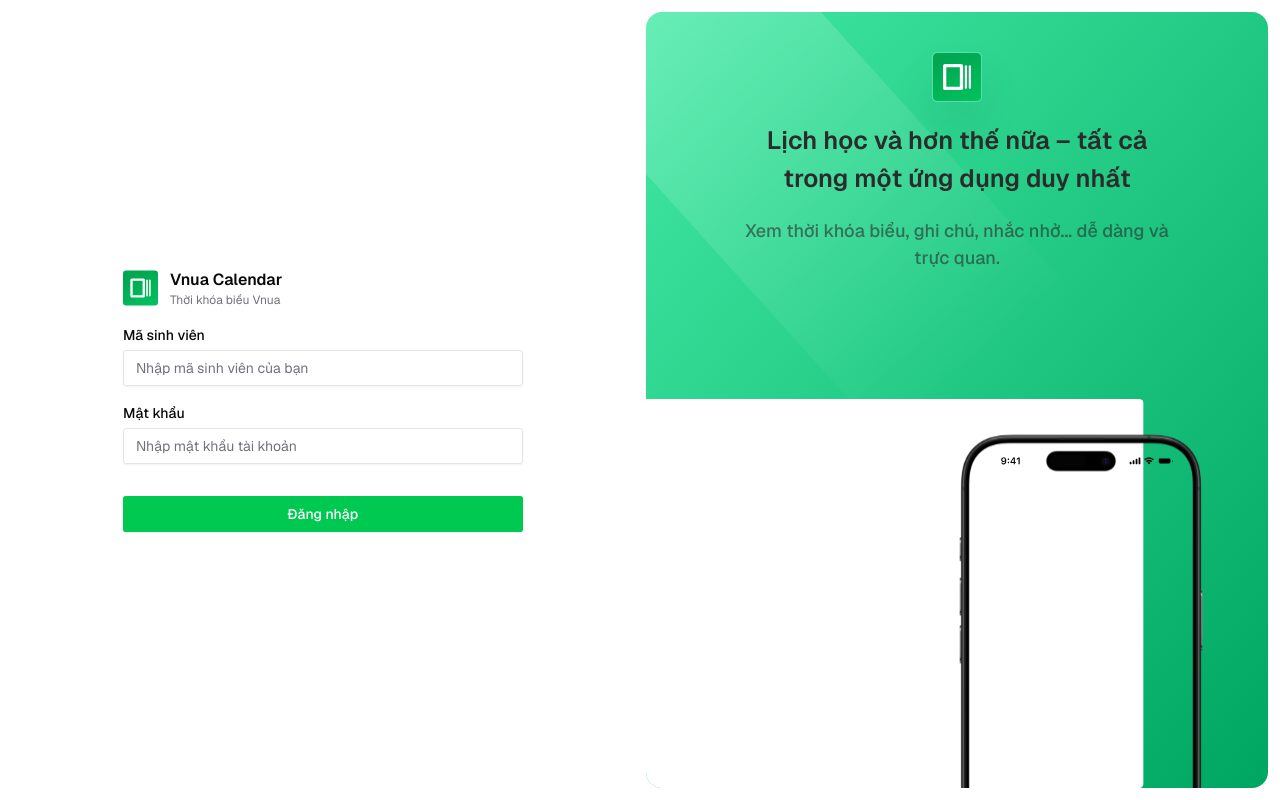
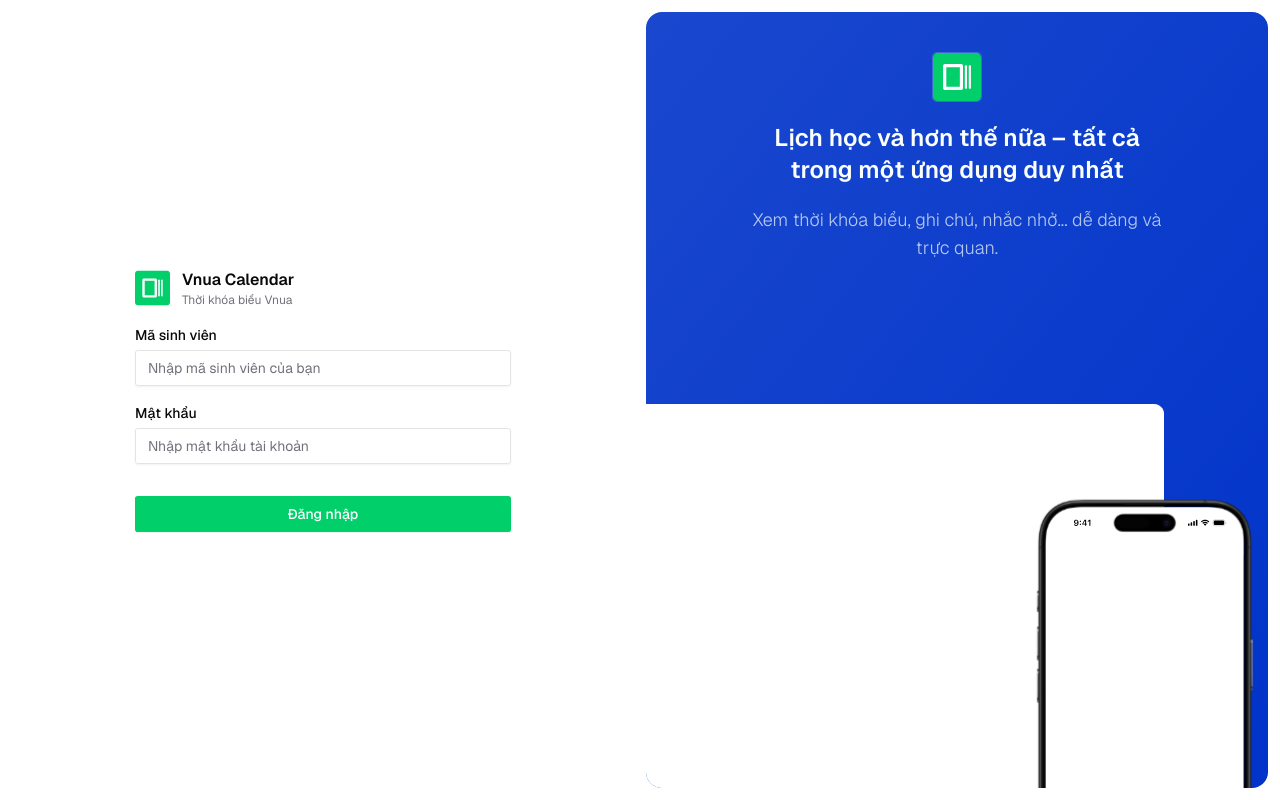
Before and after one commit to doanhuuquang/frontend-thoikhoabieuvnua, a Next.js app: page /login in a window 1280 px wide. Built offline with nearby package versions, Linux system fonts and the light colour scheme.

Commit message:
Chỉnh sửa giao diện

```diff
--- a/src/app/(auth)/layout.tsx
+++ b/src/app/(auth)/layout.tsx
@@ -6,49 +6,40 @@ export default function AuthLayout({
   children,
 }: Readonly<{ children: React.ReactNode }>) {
   return (
-    <main className="bg-background dark:bg-sidebar p-3 flex gap-3 lg:flex-row flex-col w-full lg:justify-between justify-center items-center h-[100vh]">
+    <main className="bg-background dark:bg-sidebar p-3 flex gap-3 lg:flex-row flex-col w-full lg:justify-between items-center h-[100vh]">
       <div className="lg:w-[50%] lg:h-full flex lg:gap-0 gap-5 flex-col w-full lg:justify-between justify-center lg:items-start items-center">
         <div className="w-full lg:h-full flex items-center justify-center">
-          <div className="w-full max-w-[400px] grid space-y-5">
+          <div className="w-full max-w-[400px] grid space-y-5 lg:border-0 border rounded-lg p-3">
             <Logo />
             {children}
           </div>
         </div>
       </div>
       {/* Banner */}
-      <div className="lg:w-[50%] lg:flex hidden h-full py-10 px-3 rounded-2xl flex-col items-center justify-between bg-[url('/assets/images/banner-background-light.svg')] dark:bg-[url('/assets/images/banner-background-dark.svg')] bg-cover bg-no-repeat bg-center relative overflow-hidden">
-        <div className="flex flex-col items-center gap-5">
+      <div className="lg:w-[50%] flex h-full rounded-2xl flex-col items-center justify-between bg-linear-to-br from-secondary/90 to-secondary relative overflow-hidden">
+        <div className="flex flex-col items-center gap-5 py-10 px-3">
           <Image
             alt="Logo"
             src={"/logo.svg"}
             width={50}
             height={50}
-            className="border border-white/20 rounded-lg shadow-2xl"
+            className="border border-white/20 rounded-lg"
           />
-          <p className="max-w-[400px] text-[25px] text-center font-semibold text-[#2B2B2B] dark:text-white">
+          <p className="max-w-[400px] lg:text-2xl text-lg text-center font-semibold text-secondary-foreground">
             Lịch học và hơn thế nữa – tất cả trong một ứng dụng duy nhất
           </p>
-          <p className="max-w-[440px] text-[18px] text-center font-medium text-[#2B2B2B]/60 dark:text-white/60">
+          <p className="max-w-[440px] lg:text-lg text-sm text-center font-light text-secondary-foreground/70">
             Xem thời khóa biểu, ghi chú, nhắc nhở... dễ dàng và trực quan.
           </p>
         </div>
         {/* Mock up */}
-        <div>
-          <Image
-            alt="Pc mockup"
-            src={"/assets/images/banner-pc-mockup.svg"}
-            width={800}
-            height={1000}
-            className="absolute bottom-0 left-0 translate-y-[0%] -translate-x-[20%]"
-          />
-          <Image
-            alt="Pc mockup"
-            src={"/assets/images/banner-iphone-mockup.svg"}
-            width={250}
-            height={500}
-            className="absolute bottom-0 left-[70%] translate-y-[30%] -translate-x-[50%]"
-          />
-        </div>
+        <Image
+          alt="Pc mockup"
+          src={"/assets/images/banner-mockup.svg"}
+          width={800}
+          height={1000}
+          className="w-[full]"
+        />
       </div>
     </main>
   );
--- a/src/app/globals.css
+++ b/src/app/globals.css
@@ -51,10 +51,10 @@
   --card-foreground: oklch(0.141 0.005 285.823);
   --popover: oklch(1 0 0);
   --popover-foreground: oklch(0.141 0.005 285.823);
-  --primary: oklch(0.723 0.219 149.579);
-  --primary-foreground: oklch(0.982 0.018 155.826);
-  --secondary: oklch(0.967 0.001 286.375);
-  --secondary-foreground: oklch(0.21 0.006 285.885);
+  --primary: oklch(0.7483 0.197457 151.8608);
+  --primary-foreground: oklch(1 0.0118 151.8608);
+  --secondary: oklch(0.4227 0.2318 263.7);
+  --secondary-foreground: oklch(1 0.0118 151.8608);
   --muted: oklch(0.967 0.001 286.375);
   --muted-foreground: oklch(0.552 0.016 285.938);
   --accent: oklch(0.967 0.001 286.375);
@@ -87,8 +87,8 @@
   --popover-foreground: oklch(0.985 0 0);
   --primary: oklch(0.696 0.17 162.48);
   --primary-foreground: oklch(0.393 0.095 152.535);
-  --secondary: oklch(0.274 0.006 286.033);
-  --secondary-foreground: oklch(0.985 0 0);
+  --secondary: oklch(0.4082 0.2289 263.7);
+  --secondary-foreground: oklch(1 0.0118 151.8608);
   --muted: oklch(0.274 0.006 286.033);
   --muted-foreground: oklch(0.705 0.015 286.067);
   --accent: oklch(0.274 0.006 286.033);
--- a/src/components/shared/greeting-block.tsx
+++ b/src/components/shared/greeting-block.tsx
@@ -4,6 +4,8 @@ import { Button } from "@/components/ui/button";
 import { ScheduleData } from "@/data/ScheduleData";
 import { UserData } from "@/data/UserData";
 import { useScheduleCalculator } from "@/hooks/use-schedule-calculator";
+import { cn } from "@/lib/utils";
+import { ArrowBigRightDash } from "lucide-react";
 
 export default function GreetingBlock({ className }: { className?: string }) {
   const { getTodaySchedule } = useScheduleCalculator(ScheduleData);
@@ -15,19 +17,22 @@ export default function GreetingBlock({ className }: { className?: string }) {
 
   return (
     <div
-      className={`flex flex-wrap gap-10 items-center justify-center p-4 bg-background dark:bg-accent rounded-md overflow-hidden ${className}`}
+      className={cn(
+        `flex flex-wrap gap-10 items-center justify-center p-4 bg-secondary rounded-md overflow-hidden text-secondary-foreground`,
+        className
+      )}
     >
       <div className="text-center lg-text-start md:text-start">
         <h2 className="text-2xl">Xin chào, {UserData.name}!</h2>
-        <p className="text-gray-500">Hôm nay bạn thế nào rồi?</p>
+        <p className="text-secondary-foreground/80">Hôm nay bạn thế nào rồi?</p>
         {numberOfLessons > 0 ? (
-          <p className="text-sm text-gray-400 mt-2">
+          <p className="text-sm text-secondary-foreground/80">
             Hôm nay bạn có
             <span className="text-primary font-bold"> {numberOfLessons} </span>
             tiết học, đừng cúp học đấy nhé!
           </p>
         ) : (
-          <p className="text-sm text-gray-400 mt-2">
+          <p className="text-sm text-secondary-foreground/80">
             Hôm nay bạn{" "}
             <span className="text-primary font-bold">
               không có tiết học nào{" "}
@@ -36,7 +41,10 @@ export default function GreetingBlock({ className }: { className?: string }) {
         )}
 
         <Button className="mt-5" asChild>
-          <Link href={"/schedule/today"}>Xem chi tiết lịch học hôm nay</Link>
+          <Link href={"/schedule/today"}>
+            Xem chi tiết lịch học hôm nay
+            <ArrowBigRightDash />
+          </Link>
         </Button>
       </div>
       <div className="grow flex justify-center">
```
Also changed, not shown: public/assets/images/banner-mockup.svg, public/logo.svg.
